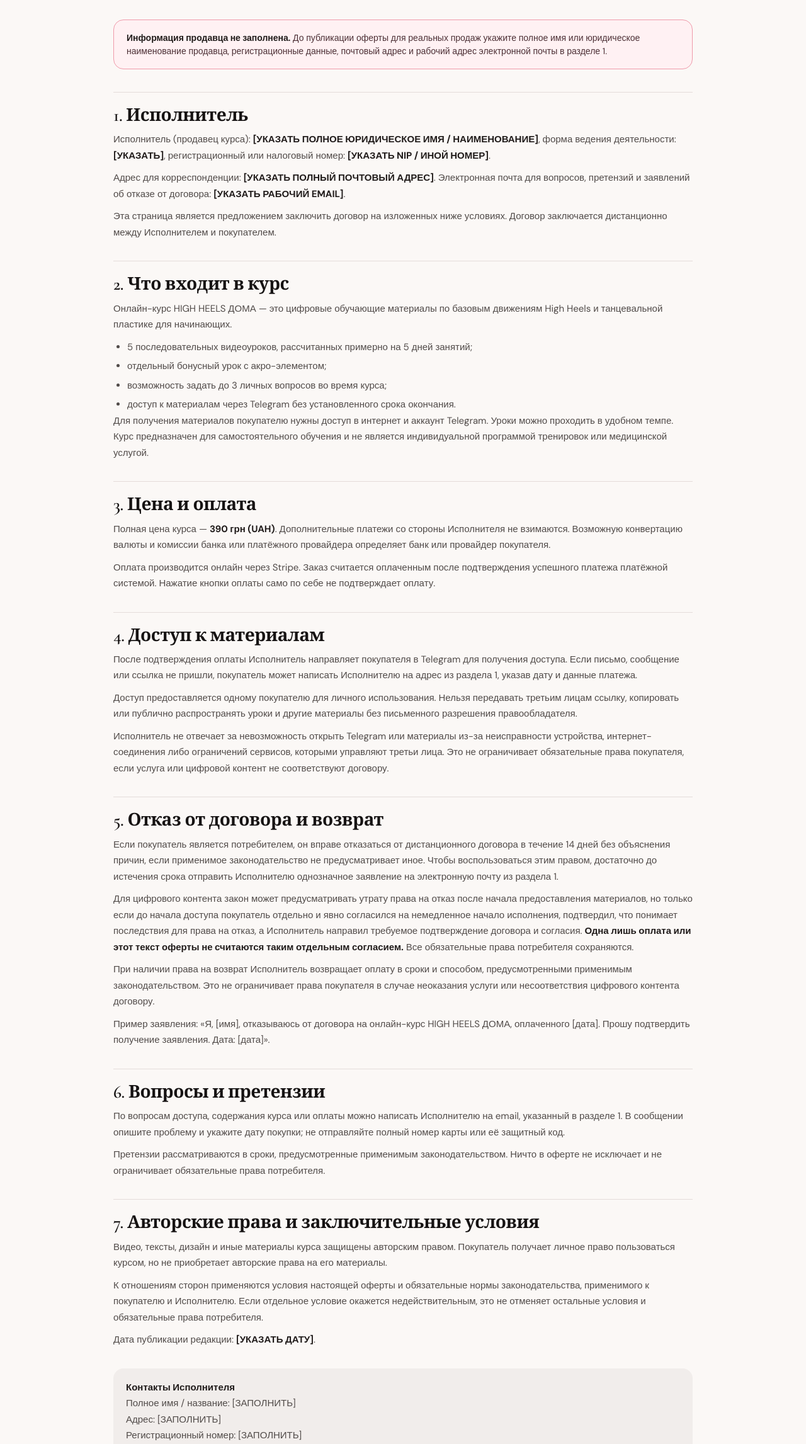
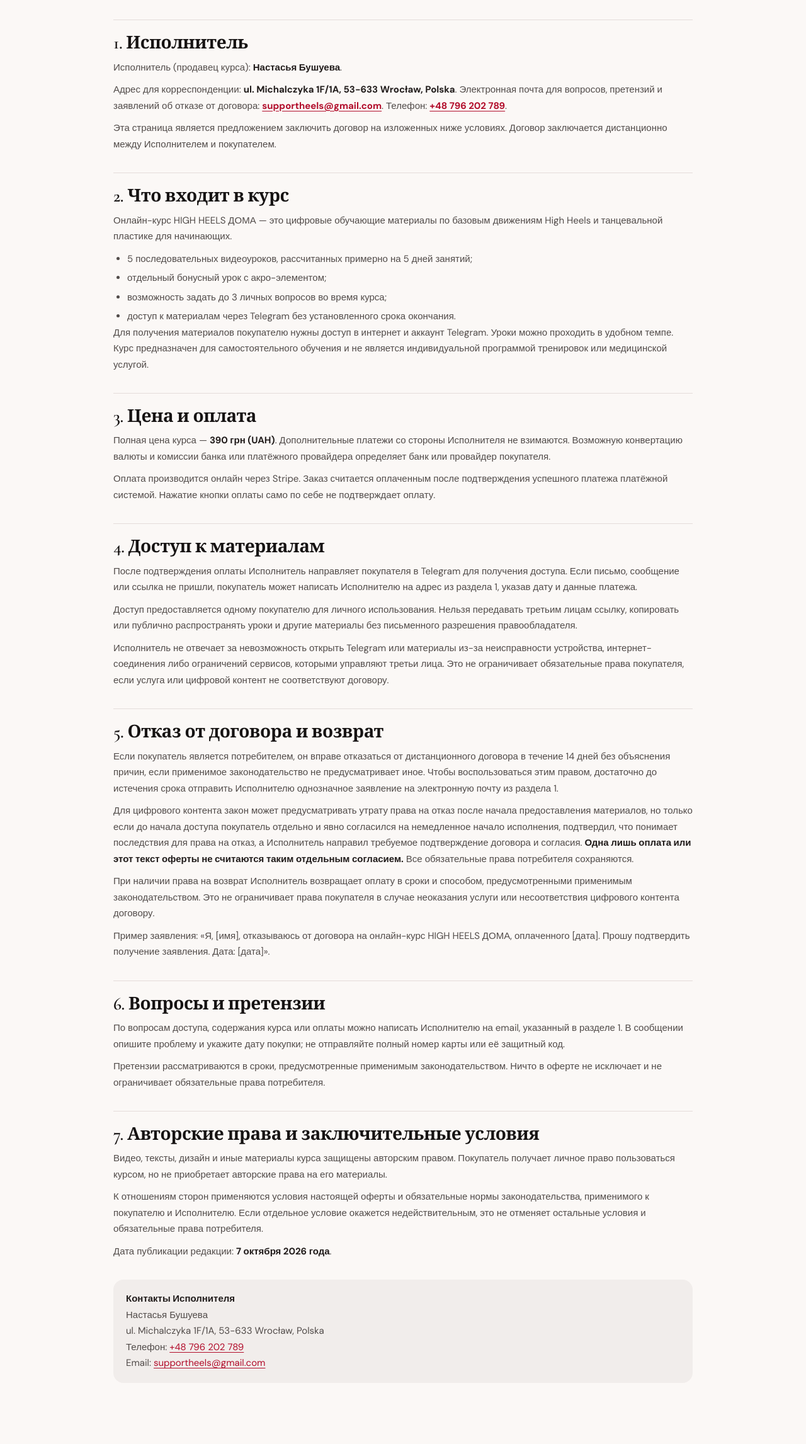
Before and after one commit to Vonkai999/landing-course, a website: page offer.html in a window 1280 px wide. Shown: the part 264-2557 px from the top of the page at 63% size. Drawn offline with nearby package versions, Linux system fonts and the light colour scheme.

Commit message:
Fill legal pages with seller contact details

```diff
--- a/offer.html
+++ b/offer.html
@@ -43,12 +43,10 @@
     <h1>Публичная оферта</h1>
     <p class="offer-subtitle">Договор о предоставлении доступа к онлайн-курсу HIGH HEELS ДОМА</p>
 
-    <div class="offer-notice"><strong>Информация продавца не заполнена.</strong> До публикации оферты для реальных продаж укажите полное имя или юридическое наименование продавца, регистрационные данные, почтовый адрес и рабочий адрес электронной почты в разделе 1.</div>
-
     <section>
       <h2>1. Исполнитель</h2>
-      <p>Исполнитель (продавец курса): <strong>[УКАЗАТЬ ПОЛНОЕ ЮРИДИЧЕСКОЕ ИМЯ / НАИМЕНОВАНИЕ]</strong>, форма ведения деятельности: <strong>[УКАЗАТЬ]</strong>, регистрационный или налоговый номер: <strong>[УКАЗАТЬ NIP / ИНОЙ НОМЕР]</strong>.</p>
-      <p>Адрес для корреспонденции: <strong>[УКАЗАТЬ ПОЛНЫЙ ПОЧТОВЫЙ АДРЕС]</strong>. Электронная почта для вопросов, претензий и заявлений об отказе от договора: <strong>[УКАЗАТЬ РАБОЧИЙ EMAIL]</strong>.</p>
+      <p>Исполнитель (продавец курса): <strong>Настасья Бушуева</strong>.</p>
+      <p>Адрес для корреспонденции: <strong>ul. Michalczyka 1F/1A, 53-633 Wrocław, Polska</strong>. Электронная почта для вопросов, претензий и заявлений об отказе от договора: <strong><a href="mailto:supportheels@gmail.com">supportheels@gmail.com</a></strong>. Телефон: <strong><a href="tel:+48796202789">+48 796 202 789</a></strong>.</p>
       <p>Эта страница является предложением заключить договор на изложенных ниже условиях. Договор заключается дистанционно между Исполнителем и покупателем.</p>
     </section>
 
@@ -95,10 +93,10 @@
       <h2>7. Авторские права и заключительные условия</h2>
       <p>Видео, тексты, дизайн и иные материалы курса защищены авторским правом. Покупатель получает личное право пользоваться курсом, но не приобретает авторские права на его материалы.</p>
       <p>К отношениям сторон применяются условия настоящей оферты и обязательные нормы законодательства, применимого к покупателю и Исполнителю. Если отдельное условие окажется недействительным, это не отменяет остальные условия и обязательные права потребителя.</p>
-      <p>Дата публикации редакции: <strong>[УКАЗАТЬ ДАТУ]</strong>.</p>
+      <p>Дата публикации редакции: <strong>7 октября 2026 года</strong>.</p>
     </section>
 
-    <p class="offer-contact"><strong>Контакты Исполнителя</strong><br>Полное имя / название: [ЗАПОЛНИТЬ]<br>Адрес: [ЗАПОЛНИТЬ]<br>Регистрационный номер: [ЗАПОЛНИТЬ]<br>Email: [ЗАПОЛНИТЬ]</p>
+    <p class="offer-contact"><strong>Контакты Исполнителя</strong><br>Настасья Бушуева<br>ul. Michalczyka 1F/1A, 53-633 Wrocław, Polska<br>Телефон: <a href="tel:+48796202789">+48 796 202 789</a><br>Email: <a href="mailto:supportheels@gmail.com">supportheels@gmail.com</a></p>
   </main>
 
   <footer class="offer-footer">HIGH HEELS ДОМА · <a href="privacy.html">Политика конфиденциальности</a></footer>
```
Also changed, not shown: privacy.html (+4 -4 lines).
